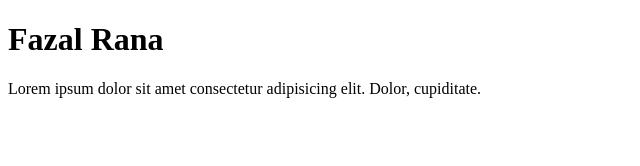
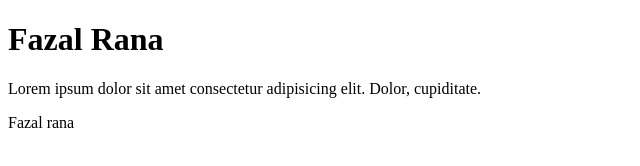
Before and after one commit to FazalRana/Second-Project, a plain HTML site: page Index.html in a window 1280 px wide. Shown: the full height of the page, 0-640 px from the left. Drawn offline with Linux system fonts and the light colour scheme.

Commit message:
Update Index.html

```diff
--- a/Index.html
+++ b/Index.html
@@ -8,5 +8,6 @@
 <body>
     <h1>Fazal Rana</h1>
     <p>Lorem ipsum dolor sit amet consectetur adipisicing elit. Dolor, cupiditate.</p>
+    <p>Fazal rana</p>
 </body>
 </html>
```
